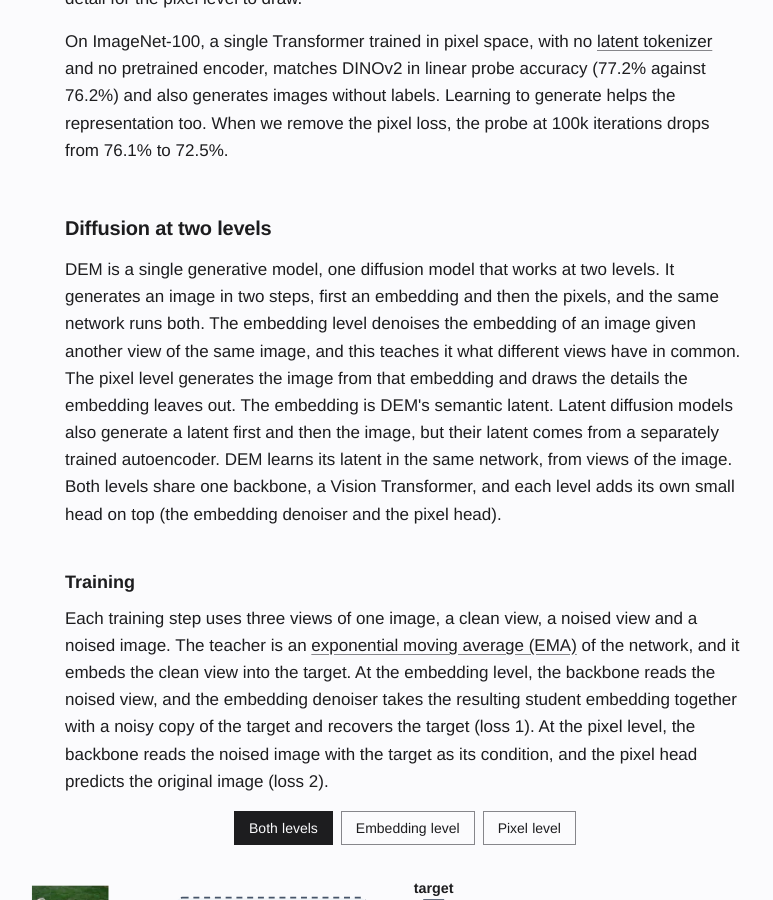
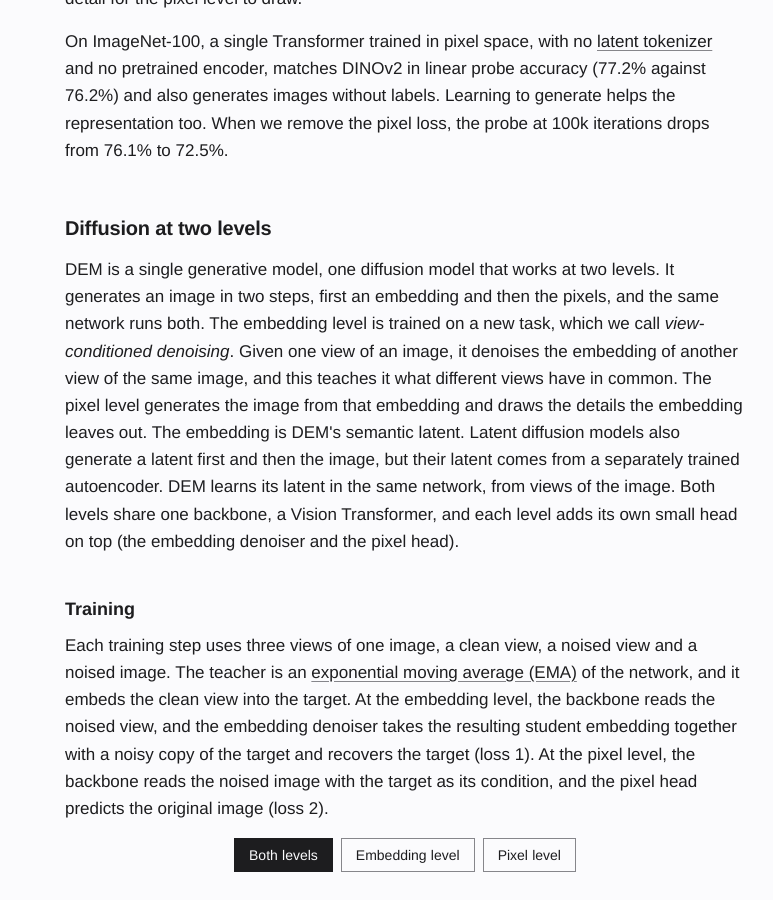
Before and after one commit to rabiulcste/rabiulcste.github.io, a Jekyll site: the page built from dem-denoising-embeddings/index.html, in a window 1280 px wide and 900 px high, scrolled down 1471 px. Shown: the whole window, without its empty margins (235-1008 px from the left). Built offline with Jekyll 4.4.1, drawn with Linux system fonts in a browser that asks for light colours.

Commit message:
DEM page: name view-conditioned denoising

```diff
--- a/dem-denoising-embeddings/index.html
+++ b/dem-denoising-embeddings/index.html
@@ -246,7 +246,7 @@
 
 <section id="method">
     <h2>Diffusion at two levels</h2>
-    <p>DEM is a single generative model, one diffusion model that works at two levels. It generates an image in two steps, first an embedding and then the pixels, and the same network runs both. The embedding level denoises the embedding of an image given another view of the same image, and this teaches it what different views have in common. The pixel level generates the image from that embedding and draws the details the embedding leaves out. The embedding is DEM's semantic latent. Latent diffusion models also generate a latent first and then the image, but their latent comes from a separately trained autoencoder. DEM learns its latent in the same network, from views of the image. Both levels share one backbone, a Vision Transformer, and each level adds its own small head on top (the embedding denoiser and the pixel head).</p>
+    <p>DEM is a single generative model, one diffusion model that works at two levels. It generates an image in two steps, first an embedding and then the pixels, and the same network runs both. The embedding level is trained on a new task, which we call <em>view-conditioned denoising</em>. Given one view of an image, it denoises the embedding of another view of the same image, and this teaches it what different views have in common. The pixel level generates the image from that embedding and draws the details the embedding leaves out. The embedding is DEM's semantic latent. Latent diffusion models also generate a latent first and then the image, but their latent comes from a separately trained autoencoder. DEM learns its latent in the same network, from views of the image. Both levels share one backbone, a Vision Transformer, and each level adds its own small head on top (the embedding denoiser and the pixel head).</p>
     <h3>Training</h3>
     <p>Each training step uses three views of one image, a clean view, a noised view and a noised image. The teacher is an <a href="https://arxiv.org/abs/2104.14294">exponential moving average (EMA)</a> of the network, and it embeds the clean view into the target. At the embedding level, the backbone reads the noised view, and the embedding denoiser takes the resulting student embedding together with a noisy copy of the target and recovers the target (loss 1). At the pixel level, the backbone reads the noised image with the target as its condition, and the pixel head predicts the original image (loss 2).</p>
     <figure class="dem-fig dem-btnfig" id="dem-train">
```
